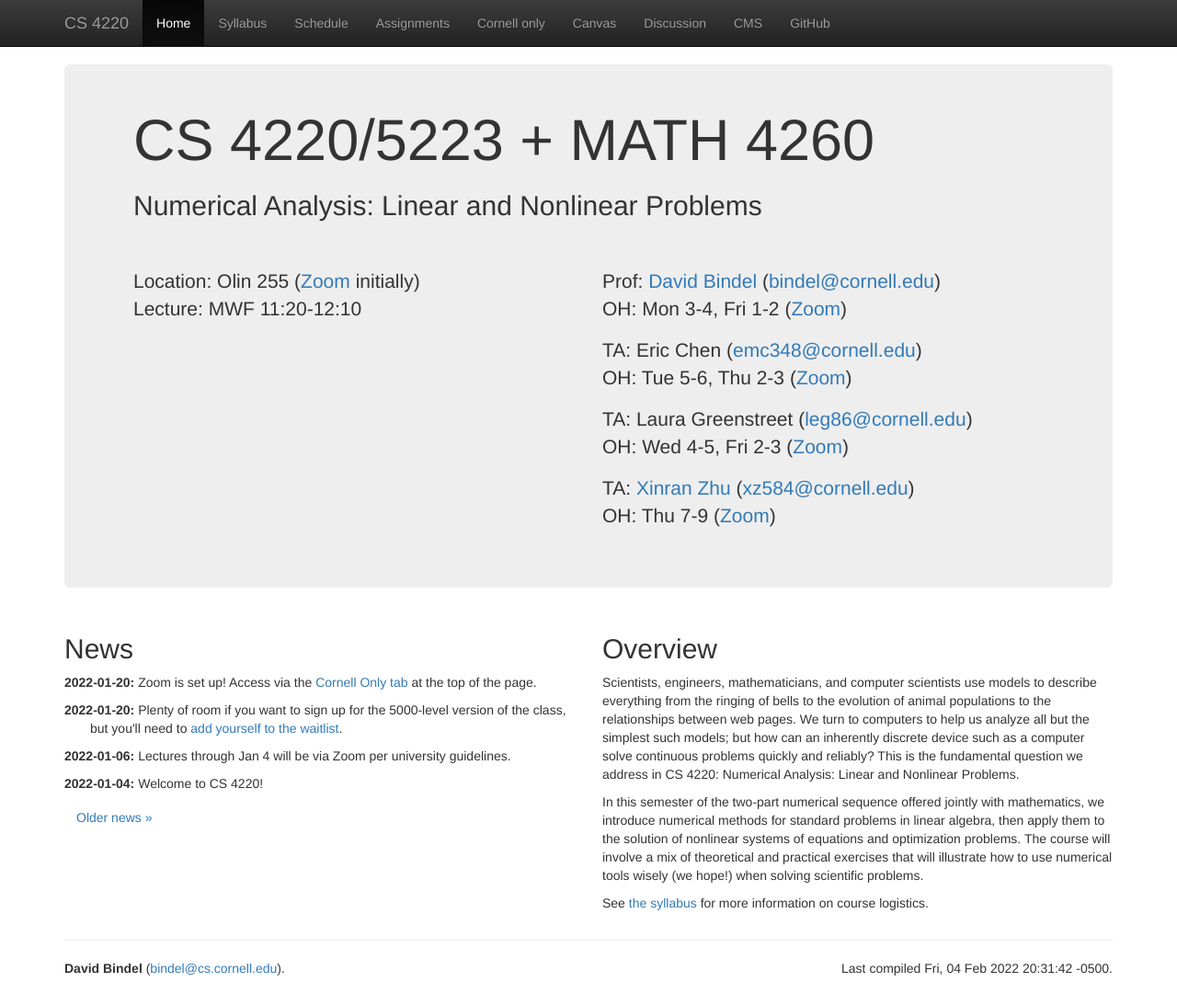
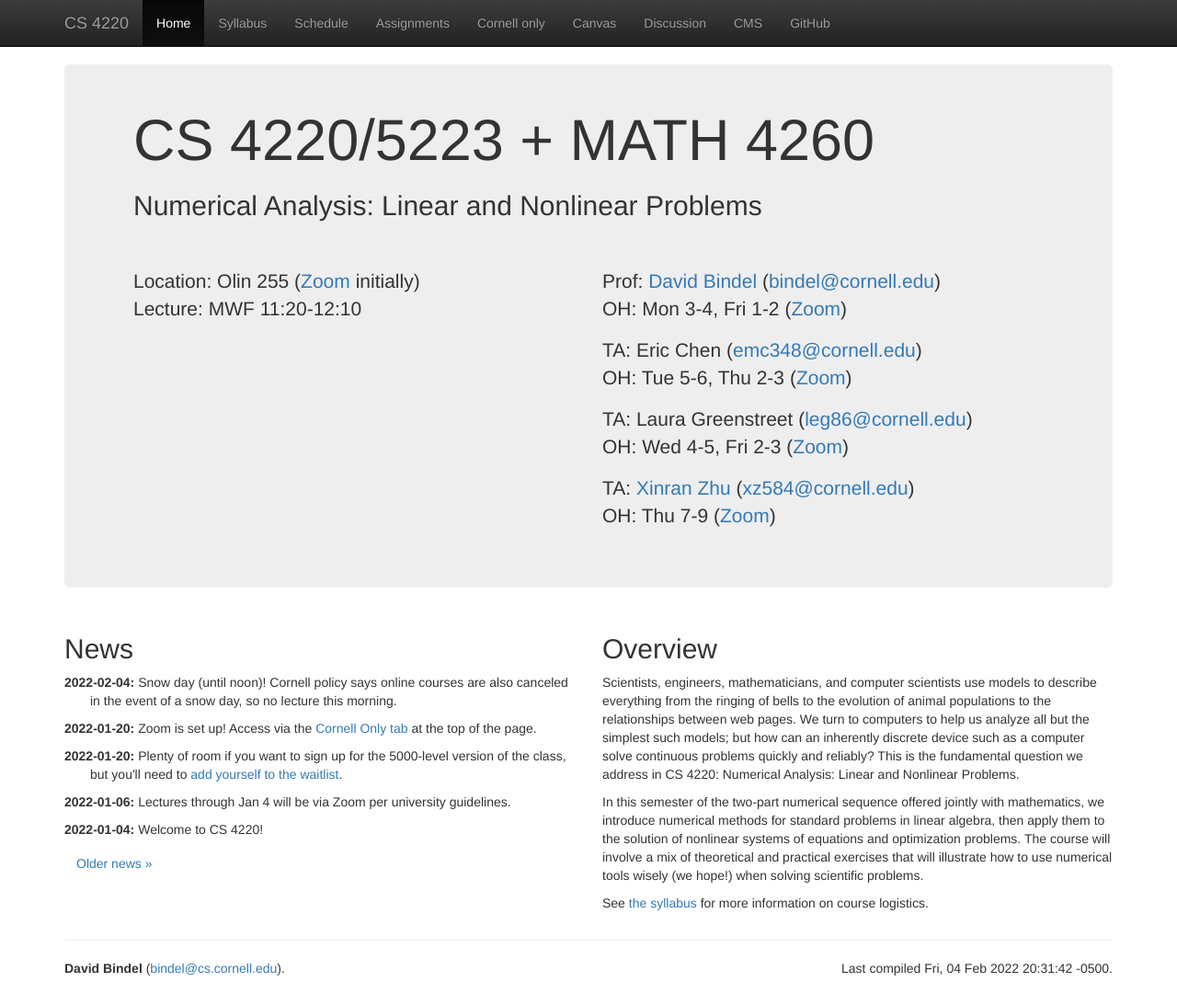
Before and after one commit to dbindel/cs4220-s22, a Jekyll site: the page built from web/index.html, in a window 1280 px wide and 1093 px high. Shown: the whole window at 92% size. Built offline with Jekyll 4.4.1, drawn with Linux system fonts in a browser that asks for light colours; nearby versions of some CDN libraries.

Commit message:
Update with snow day info.

```diff
--- a/web/_data/news.yml
+++ b/web/_data/news.yml
@@ -10,3 +10,6 @@
 -
   date: 2022-01-20
   text: Zoom is set up!  Access via the <a href="https://courses.cis.cornell.edu/courses/CS4220/2022sp/netid/index.html">Cornell Only tab</a> at the top of the page.
+-
+  date: 2022-02-04
+  text: Snow day (until noon)! Cornell policy says online courses are also canceled in the event of a snow day, so no lecture this morning.
```
